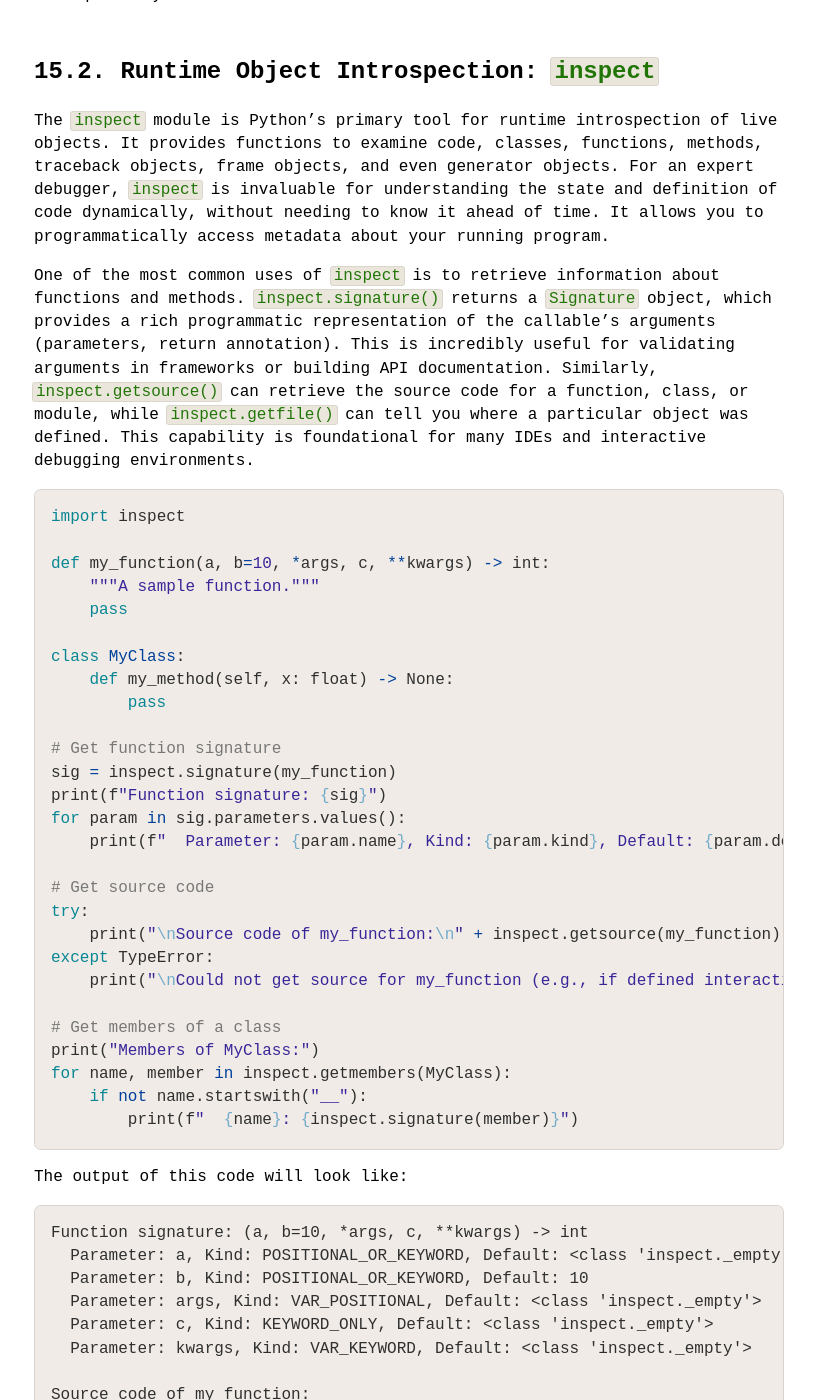
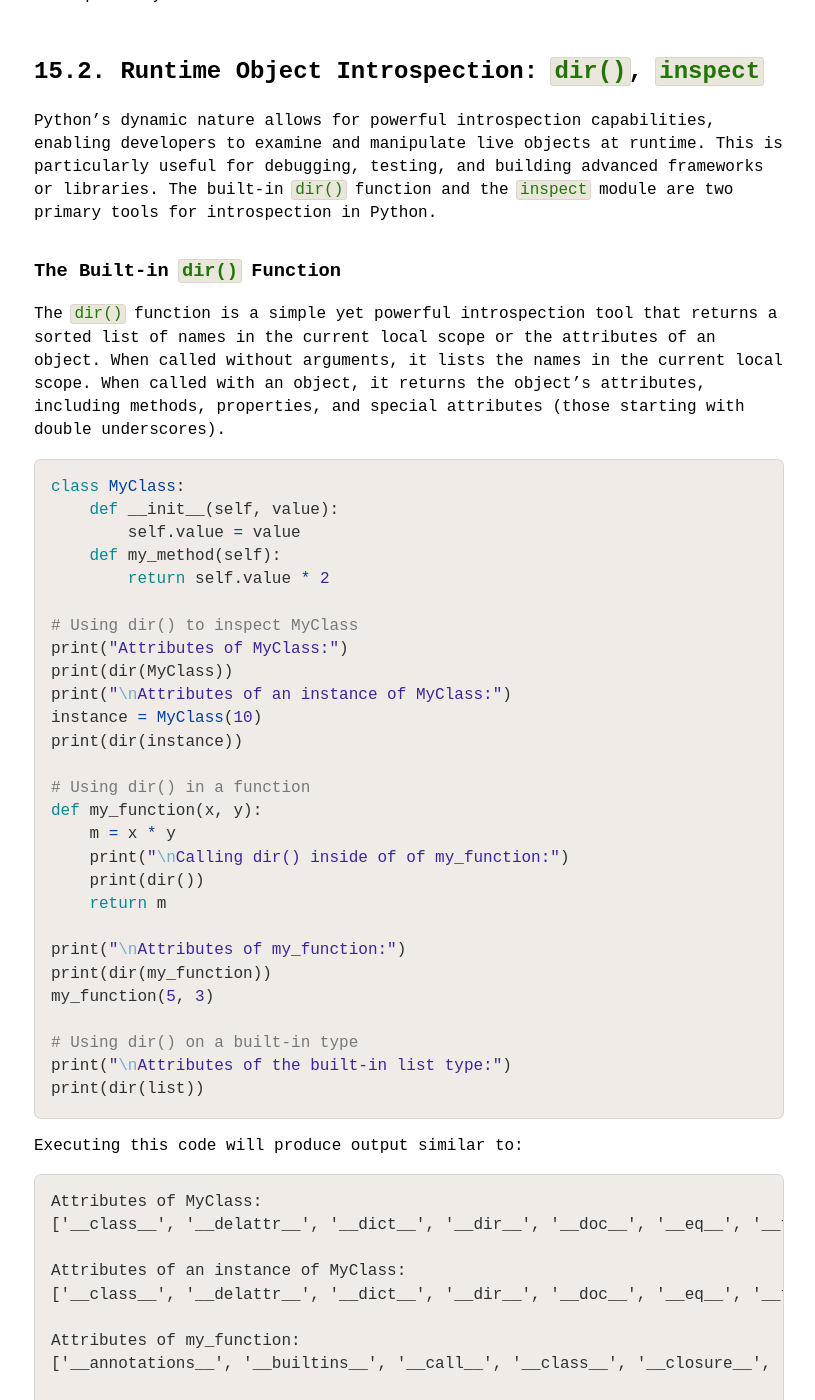
Before and after one commit to Couleslaw/couleslaw.github.io, a Jekyll site: the page built from other/ai-gen/python-guide/part5.md, in a window 1280 px wide and 1400 px high, scrolled down 33525 px. Shown: the whole window, without its empty margins (231-1046 px from the left). Built offline with Jekyll 4.4.1, drawn with Linux system fonts in a browser that asks for light colours; some of the changed text lies outside the part shown.

Commit message:
add dir() to python part 5

````diff
--- a/other/ai-gen/python-guide/part5.md
+++ b/other/ai-gen/python-guide/part5.md
@@ -31,7 +31,7 @@ Part V of this guide delves into advanced topics that are crucial for writing ef
 #### [15. Logging, Debugging and Introspection](#15-logging-debugging-and-introspection-1)
 
 - **[15.1. Logging Done Properly: `logging`](#151-logging-done-properly-loging)** - Introduces the `logging` module as a high‑level debugging tool, explaining how it provides a flexible framework for emitting diagnostic messages with varying severity levels, destinations, and formats. Reject `print()` return to logging.
-- **[15.2. Runtime Object Introspection: `inspect`](#152-runtime-object-introspection-inspect)** - Shows how to retrieve source code, signature objects, and live object attributes for runtime analysis and tooling.
+- **[15.2. Runtime Object Introspection: `dir()`, `inspect`](#152-runtime-object-introspection-dir-inspect)** - Shows how to retrieve source code, signature objects, and live object attributes for runtime analysis and tooling.
 - **[15.3. Runtime Stack Frame Introspection](#153-runtime-stack-frame-introspection)** - Explains accessing and modifying call stack frames via `sys._getframe()` and frame attributes for advanced debugging.
 - **[15.3. Interpreter Profiling Hooks](#154-interpreter-profiling-hooks)** - Describes how to attach tracing functions with `sys.settrace()` and profiling callbacks with `sys.setprofile()` for line‑level instrumentation.
 - **[15.4. C‑Level Debugging](#155-c-level-debugging)** - Introduces using GDB or LLDB to step through CPython’s C source, leveraging debug builds and Python symbols.
@@ -910,7 +910,64 @@ To fully leverage the `logging` module, adopt these best practices, especially w
 7.  **Performance Considerations**: While `logging` is efficient, excessive `DEBUG`-level logging in performance-critical loops can add overhead. Be mindful of log levels in hot paths. Remember that string formatting only happens if the message passes the level check.
 8.  **Graceful Shutdown**: Ensure that all custom handlers are properly closed on application shutdown to prevent data loss, especially for file-based handlers. The `atexit` module can be used to register a function to call `logging.shutdown()` for this purpose, though `dictConfig` handles this implicitly.
 
-## 15.2. Runtime Object Introspection: `inspect`
+## 15.2. Runtime Object Introspection: `dir()`, `inspect`
+
+Python's dynamic nature allows for powerful introspection capabilities, enabling developers to examine and manipulate live objects at runtime. This is particularly useful for debugging, testing, and building advanced frameworks or libraries. The built-in `dir()` function and the `inspect` module are two primary tools for introspection in Python.
+
+### The Built-in `dir()` Function
+
+The `dir()` function is a simple yet powerful introspection tool that returns a sorted list of names in the current local scope or the attributes of an object. When called without arguments, it lists the names in the current local scope. When called with an object, it returns the object's attributes, including methods, properties, and special attributes (those starting with double underscores).
+
+```python
+class MyClass:
+    def __init__(self, value):
+        self.value = value
+    def my_method(self):
+        return self.value * 2
+
+# Using dir() to inspect MyClass
+print("Attributes of MyClass:")
+print(dir(MyClass))
+print("\nAttributes of an instance of MyClass:")
+instance = MyClass(10)
+print(dir(instance))
+
+# Using dir() in a function
+def my_function(x, y):
+    m = x * y
+    print("\nCalling dir() inside of of my_function:")
+    print(dir())
+    return m
+
+print("\nAttributes of my_function:")
+print(dir(my_function))
+my_function(5, 3)
+
+# Using dir() on a built-in type
+print("\nAttributes of the built-in list type:")
+print(dir(list))
+```
+
+Executing this code will produce output similar to:
+
+```
+Attributes of MyClass:
+['__class__', '__delattr__', '__dict__', '__dir__', '__doc__', '__eq__', '__firstlineno__', '__format__', '__ge__', '__getattribute__', '__getstate__', '__gt__', '__hash__', '__init__', '__init_subclass__', '__le__', '__lt__', '__module__', '__ne__', '__new__', '__reduce__', '__reduce_ex__', '__repr__', '__setattr__', '__sizeof__', '__static_attributes__', '__str__', '__subclasshook__', '__weakref__', 'my_method']
+
+Attributes of an instance of MyClass:
+['__class__', '__delattr__', '__dict__', '__dir__', '__doc__', '__eq__', '__firstlineno__', '__format__', '__ge__', '__getattribute__', '__getstate__', '__gt__', '__hash__', '__init__', '__init_subclass__', '__le__', '__lt__', '__module__', '__ne__', '__new__', '__reduce__', '__reduce_ex__', '__repr__', '__setattr__', '__sizeof__', '__static_attributes__', '__str__', '__subclasshook__', '__weakref__', 'my_method', 'value']
+
+Attributes of my_function:
+['__annotations__', '__builtins__', '__call__', '__class__', '__closure__', '__code__', '__defaults__', '__delattr__', '__dict__', '__dir__', '__doc__', '__eq__', '__format__', '__ge__', '__get__', '__getattribute__', '__getstate__', '__globals__', '__gt__', '__hash__', '__init__', '__init_subclass__', '__kwdefaults__', '__le__', '__lt__', '__module__', '__name__', '__ne__', '__new__', '__qualname__', '__reduce__', '__reduce_ex__', '__repr__', '__setattr__', '__sizeof__', '__str__', '__subclasshook__', '__type_params__']
+
+Calling dir() inside of of my_function:
+['m', 'x', 'y']
+
+Attributes of the built-in list type:
+['__add__', '__class__', '__class_getitem__', '__contains__', '__delattr__', '__delitem__', '__dir__', '__doc__', '__eq__', '__format__', '__ge__', '__getattribute__', '__getitem__', '__getstate__', '__gt__', '__hash__', '__iadd__', '__imul__', '__init__', '__init_subclass__', '__iter__', '__le__', '__len__', '__lt__', '__mul__', '__ne__', '__new__', '__reduce__', '__reduce_ex__', '__repr__', '__reversed__', '__rmul__', '__setattr__', '__setitem__', '__sizeof__', '__str__', '__subclasshook__', 'append', 'clear', 'copy', 'count', 'extend', 'index', 'insert', 'pop', 'remove', 'reverse', 'sort']
+```
+
+### The `inspect` Module
 
 The `inspect` module is Python's primary tool for runtime introspection of live objects. It provides functions to examine code, classes, functions, methods, traceback objects, frame objects, and even generator objects. For an expert debugger, `inspect` is invaluable for understanding the state and definition of code dynamically, without needing to know it ahead of time. It allows you to programmatically access metadata about your running program.
 
````
Also changed, not shown: other/ai-gen/csharp-guide/part5.md (+1 -1 lines), other/ai-gen/python-guide/index.md (+1 -1 lines).
